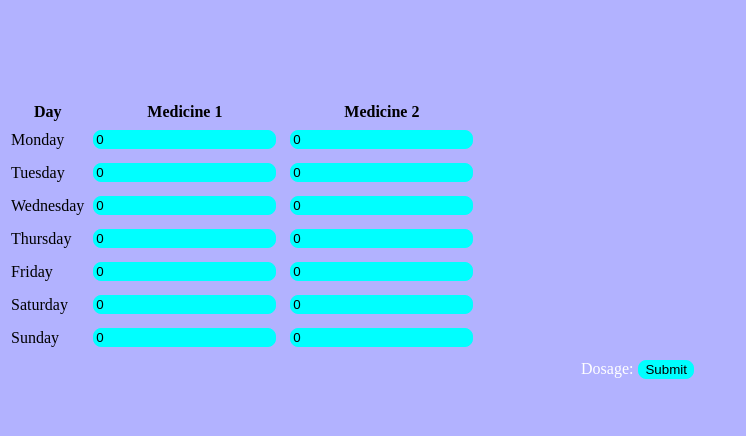
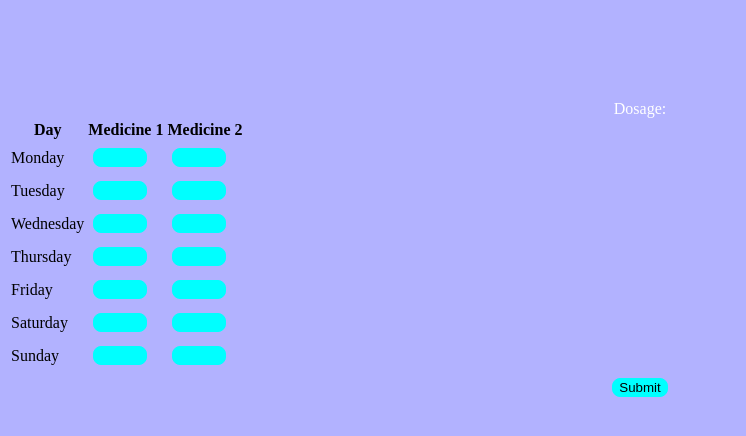
Before and after one commit to anshchawla521/smart-medicine-dispenser, a plain HTML site: page index.html in a window 1280 px wide. Shown: the whole page, without its empty margins (0-746 px from the left). Drawn offline with Linux system fonts and the light colour scheme.

Commit message:
implemented basic code for esp32 webserver and eeprom

```diff
--- a/index.html
+++ b/index.html
@@ -25,8 +25,8 @@
     }
     </style>
 
-    <form method="POST">
-
+    <form action="/get"method="GET">
+        <label for="dosage">Dosage:</label>
         <table>
         <tr class = "day">
         <th>Day</th>
@@ -35,41 +35,41 @@
         </tr>
         <tr>
         <td>Monday</td>
-        <td><input type="number" id="dosage" name="dosage" step="1" value="0"> <!-- detch from memory --></td>
-        <td><input type="number" id="dosage" name="dosage" step="1" value="0"> <!-- detch from memory --></td>
+        <td><input type="number" id="dosage" name="dosage11" step="1" min = 0 max = 10 value="%d"> <!-- detch from memory --></td>
+        <td><input type="number" id="dosage" name="dosage12" step="1" min = 0 max = 10 value="%d"> <!-- detch from memory --></td>
         </tr>
         <tr>
         <td>Tuesday</td>
-        <td><input type="number" id="dosage" name="dosage" step="1" value="0"> <!-- detch from memory --></td>
-        <td><input type="number" id="dosage" name="dosage" step="1" value="0"> <!-- detch from memory --></td>
+        <td><input type="number" id="dosage" name="dosage21" step="1" min = 0 max = 10  value="%d"> <!-- detch from memory --></td>
+        <td><input type="number" id="dosage" name="dosage22" step="1" min = 0 max = 10  value="%d"> <!-- detch from memory --></td>
         </tr>
         <tr>
         <td>Wednesday</td>
-        <td><input type="number" id="dosage" name="dosage" step="1" value="0"> <!-- detch from memory --></td>
-        <td><input type="number" id="dosage" name="dosage" step="1" value="0"> <!-- detch from memory --></td>
+        <td><input type="number" id="dosage" name="dosage31" step="1" min = 0 max = 10  value="%d"> <!-- detch from memory --></td>
+        <td><input type="number" id="dosage" name="dosage32" step="1" min = 0 max = 10  value="%d"> <!-- detch from memory --></td>
         </tr>
         <tr>
         <td>Thursday</td>
-        <td><input type="number" id="dosage" name="dosage" step="1" value="0"> <!-- detch from memory --></td>
-        <td><input type="number" id="dosage" name="dosage" step="1" value="0"> <!-- detch from memory --></td>
+        <td><input type="number" id="dosage" name="dosage41" step="1" min = 0 max = 10  value="%d"> <!-- detch from memory --></td>
+        <td><input type="number" id="dosage" name="dosage42" step="1" min = 0 max = 10  value="%d"> <!-- detch from memory --></td>
         </tr>
         <tr>
         <td>Friday</td>
-        <td><input type="number" id="dosage" name="dosage" step="1" value="0"> <!-- detch from memory --></td>
-        <td><input type="number" id="dosage" name="dosage" step="1" value="0"> <!-- detch from memory --></td>
+        <td><input type="number" id="dosage" name="dosage51" step="1" min = 0 max = 10  value="%d"> <!-- detch from memory --></td>
+        <td><input type="number" id="dosage" name="dosage52" step="1" min = 0 max = 10  value="%d"> <!-- detch from memory --></td>
         </tr>
         <tr>
         <td>Saturday</td>
-        <td><input type="number" id="dosage" name="dosage" step="1" value="0"> <!-- detch from memory --></td>
-        <td><input type="number" id="dosage" name="dosage" step="1" value="0"> <!-- detch from memory --></td>
+        <td><input type="number" id="dosage" name="dosage61" step="1" min = 0 max = 10  value="%d"> <!-- detch from memory --></td>
+        <td><input type="number" id="dosage" name="dosage62" step="1" min = 0 max = 10  value="%d"> <!-- detch from memory --></td>
         </tr>
         <tr>
         <td>Sunday</td>
-        <td><input type="number" id="dosage" name="dosage" step="1" value="0"> <!-- detch from memory --></td>
-        <td><input type="number" id="dosage" name="dosage" step="1" value="0"> <!-- detch from memory --></td>
+        <td><input type="number" id="dosage" name="dosage71" step="1" min = 0 max = 10  value="%d"> <!-- detch from memory --></td>
+        <td><input type="number" id="dosage" name="dosage72" step="1" min = 0 max = 10  value="%d"> <!-- detch from memory --></td>
         </tr>
         </table>
-        <label for="dosage">Dosage:</label><input type="submit">
+        <input type="submit">
     </form>
 
 
```
Also changed, not shown: index1.html (+15 -15 lines), 3 other files.
